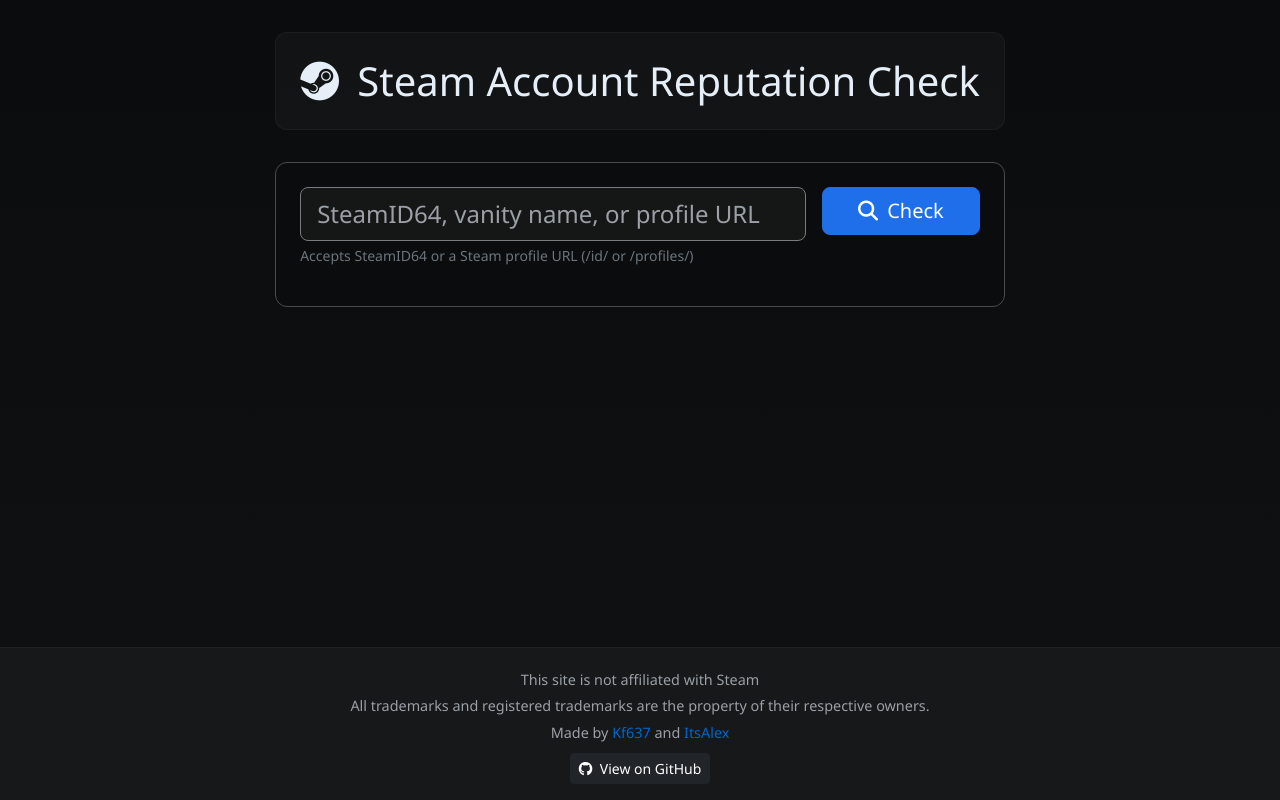
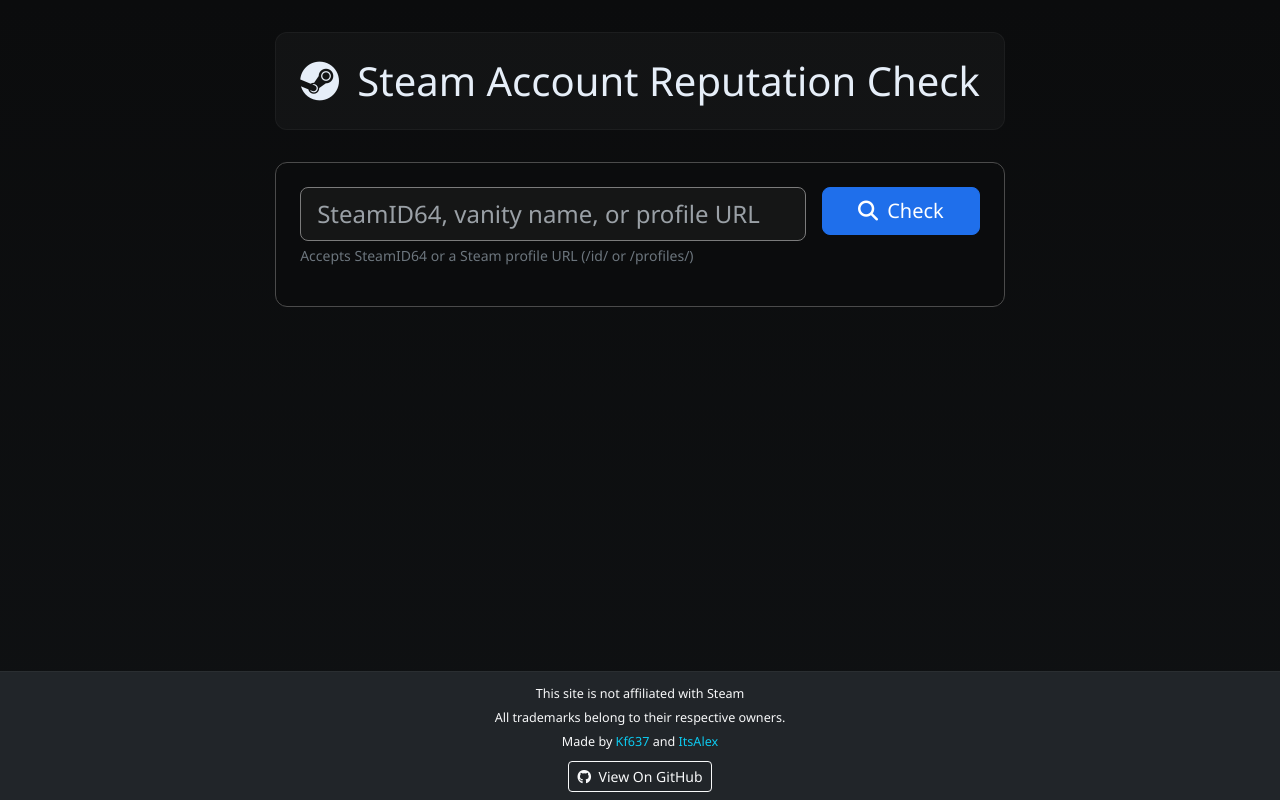
Before and after one commit to Kf637/Steam-Account-Reputation-Check, a website: page index.html in a window 1280 px wide. Drawn offline with nearby package versions, Linux system fonts and the light colour scheme.

Commit message:
UI Changes

```diff
--- a/index.html
+++ b/index.html
@@ -56,22 +56,27 @@
     </div>
   </div>
 
-<footer class="footer text-center p-3">
+<footer class="footer bg-dark text-light py-2">
+  <div class="container text-center small">
     <p class="mb-1">This site is not affiliated with Steam</p>
-  <p class="mb-1">All trademarks and registered trademarks are the property of their respective owners.</p>
+    <p class="mb-1">All trademarks belong to their respective owners.</p>
     <p class="mb-2">
       Made by
-    <a href="https://github.com/Kf637" target="_blank">Kf637</a>
+      <a href="https://github.com/Kf637" target="_blank" rel="noopener noreferrer" class="text-info text-decoration-none">Kf637</a>
       and
-    <a href="https://github.com/ItsAlexIK" target="_blank">ItsAlex</a>
+      <a href="https://github.com/ItsAlexIK" target="_blank" rel="noopener noreferrer" class="text-info text-decoration-none">ItsAlex</a>
     </p>
 
     <a href="https://github.com/Kf637/Steam-Account-Reputation-Check"
        target="_blank"
-     class="btn btn-dark btn-sm">
-    <i class="fab fa-github me-1"></i> View on GitHub
+       rel="noopener noreferrer"
+       class="btn btn-outline-light btn-sm">
+      <i class="fab fa-github me-1"></i> View On GitHub
     </a>
+  </div>
 </footer>
+
+
 
 
   <script src="https://cdnjs.cloudflare.com/ajax/libs/bootstrap/5.3.2/js/bootstrap.bundle.min.js"></script>
```
Lines whose indentation alone changed are shown as unchanged.
